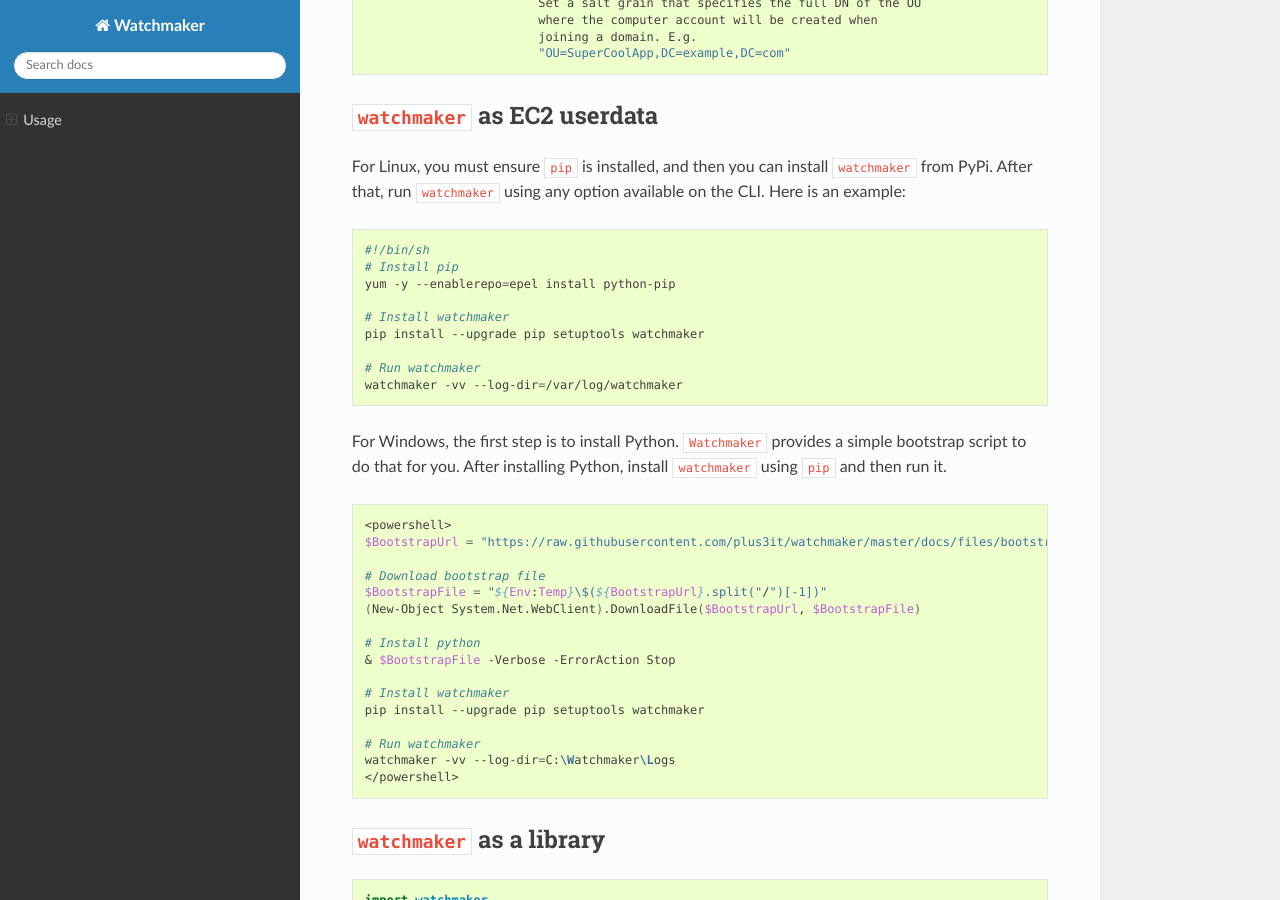
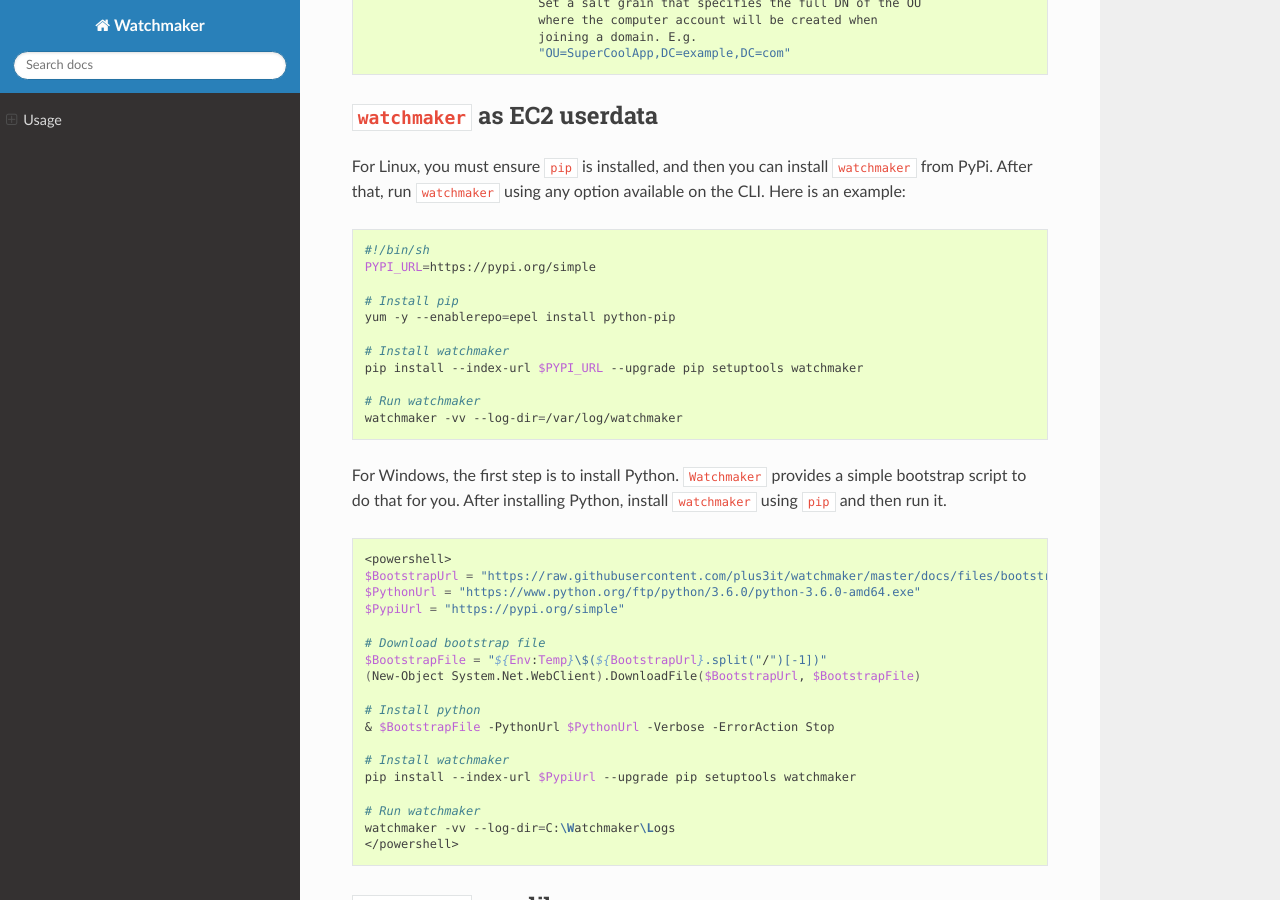
Before and after one commit to plus3it/watchmaker, a Sphinx documentation site: the page built from docs/usage.md, in a window 1280 px wide and 900 px high, scrolled down 973 px. Built offline with Sphinx 7.4.7 and the Read the Docs theme 2.0.0, drawn with Linux system fonts in a browser that asks for light colours.

Commit message:
Specifies --index-url in userdata examples
Fixes #205

````diff
--- a/docs/usage.md
+++ b/docs/usage.md
@@ -61,11 +61,13 @@
 
 ```shell
 #!/bin/sh
+PYPI_URL=https://pypi.org/simple
+
 # Install pip
 yum -y --enablerepo=epel install python-pip
 
 # Install watchmaker
-pip install --upgrade pip setuptools watchmaker
+pip install --index-url $PYPI_URL --upgrade pip setuptools watchmaker
 
 # Run watchmaker
 watchmaker -vv --log-dir=/var/log/watchmaker
@@ -78,16 +80,18 @@
 ```shell
 <powershell>
 $BootstrapUrl = "https://raw.githubusercontent.com/plus3it/watchmaker/master/docs/files/bootstrap/watchmaker-bootstrap.ps1"
+$PythonUrl = "https://www.python.org/ftp/python/3.6.0/python-3.6.0-amd64.exe"
+$PypiUrl = "https://pypi.org/simple"
 
 # Download bootstrap file
 $BootstrapFile = "${Env:Temp}\$(${BootstrapUrl}.split("/")[-1])"
 (New-Object System.Net.WebClient).DownloadFile($BootstrapUrl, $BootstrapFile)
 
 # Install python
-& $BootstrapFile -Verbose -ErrorAction Stop
+& $BootstrapFile -PythonUrl $PythonUrl -Verbose -ErrorAction Stop
 
 # Install watchmaker
-pip install --upgrade pip setuptools watchmaker
+pip install --index-url $PypiUrl --upgrade pip setuptools watchmaker
 
 # Run watchmaker
 watchmaker -vv --log-dir=C:\Watchmaker\Logs
````
